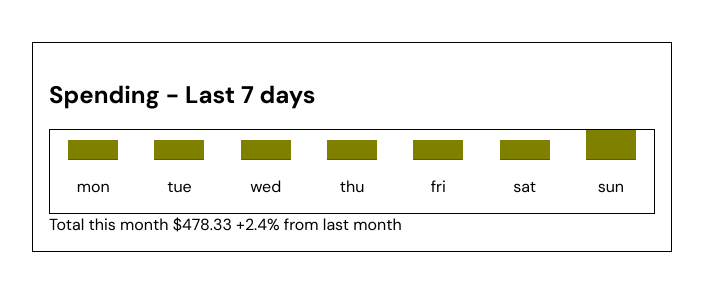
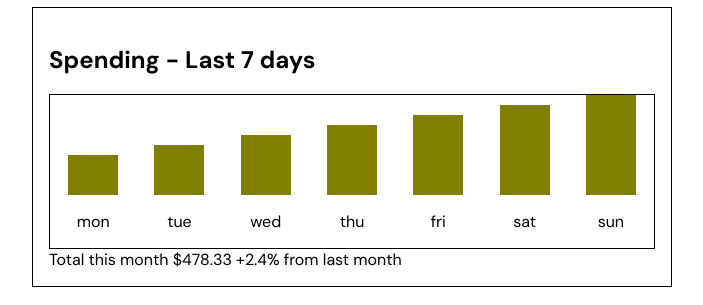
Before and after one commit to guusteak/Biznes-Columns, a plain HTML site: page expenses-chart-component-main/index.html in a window 1280 px wide. Shown: the part 361-666 px from the top of the page, without its empty margins (296-999 px from the left). Drawn offline with Linux system fonts and the light colour scheme.

Commit message:
skeleton JS

```diff
--- a/expenses-chart-component-main/app.js
+++ b/expenses-chart-component-main/app.js
@@ -0,0 +1,55 @@
+window.onload = function() {
+
+for(let i=1; i<=7; i++){
+    let col = () =>{
+        argumentpassed = i;
+        validate(argumentpassed);
+    }
+    col(i);
+}
+
+function validate (argumentpassed) {
+    console.log(argumentpassed);
+    switch(argumentpassed){
+        case 1:
+            const pon = document.getElementsByClassName("pon")[0];
+            console.log(pon)
+            pon.style.height = "40px"
+            break;
+        case 2:
+            const wto = document.getElementsByClassName("wto")[0];
+            console.log(wto)
+            wto.style.height = "50px"
+            break;
+        case 3:
+            const sro = document.getElementsByClassName("sro")[0];
+            console.log(sro)
+            sro.style.height = "60px"
+            break;
+        case 4:
+            const czw = document.getElementsByClassName("czw")[0];
+            console.log(czw)
+            czw.style.height = "70px"
+            break;
+        case 5:
+            const pia = document.getElementsByClassName("pia")[0];
+            console.log(pia)
+            pia.style.height = "80px"
+            break;
+        case 6:
+            const sob = document.getElementsByClassName("sob")[0];
+            console.log(sob)
+            sob.style.height = "90px"
+            break;
+        case 7:
+            const ndz = document.getElementsByClassName("niedz")[0];
+            console.log(ndz)
+            ndz.style.height = "100px"
+            break;
+        default:
+            console.log("something went wrong");
+            break;
+
+    }
+
+}}
--- a/expenses-chart-component-main/index.html
+++ b/expenses-chart-component-main/index.html
@@ -21,31 +21,31 @@
     <div class="container">
       <h2>Spending - Last 7 days</h2>
         <div class="graphs">
-          <div class="mon">
+          <div class="mon1">
             <div class="pon graph"></div>
             <p>mon</p>
           </div>
-          <div class="mon">
+          <div class="mon2">
             <div class="wto graph"></div>
             <p>tue</p>
           </div>
-          <div class="mon">
+          <div class="mon3">
             <div class="sro graph"></div>
             <p>wed</p>
           </div>
-          <div class="mon">
+          <div class="mon4">
             <div class="czw graph"></div>
             <p>thu</p>
           </div>
-          <div class="mon">
+          <div class="mon5">
             <div class="pia graph"></div>
             <p>fri</p>
           </div>
-          <div class="mon">
+          <div class="mon6">
             <div class="sob graph"></div>
             <p>sat</p>
           </div>
-          <div class="mon">
+          <div class="mon7">
             <div class="niedz graph"></div>
             <p>sun</p>
           </div>
--- a/expenses-chart-component-main/styles.css
+++ b/expenses-chart-component-main/styles.css
@@ -43,7 +43,7 @@ header, main{
     justify-content: space-around;
 }
 
-.mon {
+.graphs > *{
     min-width: 50px;
     text-align: center;
     display: flex;
@@ -51,7 +51,6 @@ header, main{
 }
 
 .graph{
-    border-bottom: 1px solid crimson;
     margin-top: auto;
     width: 100%;
     height: 20px;
```
